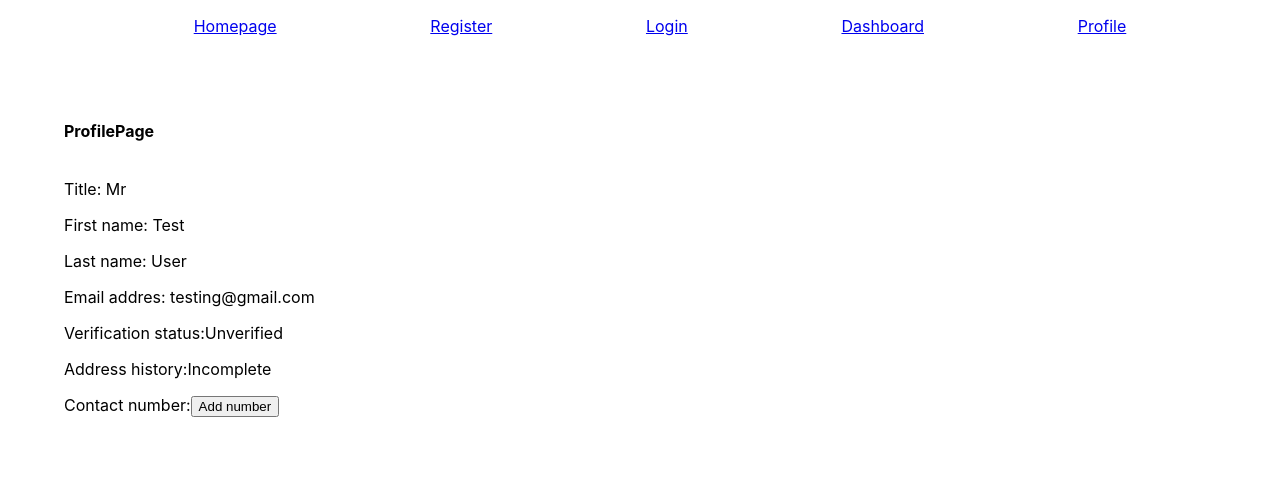
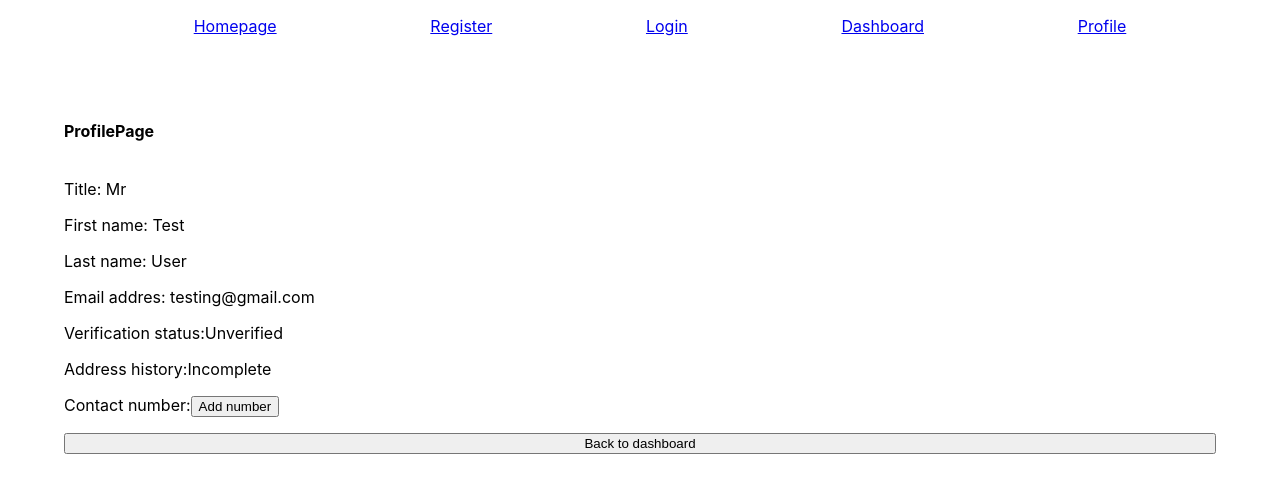
Before and after one commit to hal-alex/factored-mvp, a React (Create React App) app in the folder client/: page /profile in a window 1280 px wide. Shown: the top 492 px of the page. Built offline with nearby package versions, Linux system fonts and the light colour scheme.

Commit message:
added back to dashboard buttons on verification pages

```diff
--- a/client/src/components/AddressHistoryDetails.js
+++ b/client/src/components/AddressHistoryDetails.js
@@ -1,7 +1,10 @@
 import React from 'react'
 import { useGlobalContext } from '../context'
+import { useNavigate } from "react-router-dom"
 
 const AddressHistoryDetails = () => {
+
+    const navigate = useNavigate()
 
     const { userAddressHistory } = useGlobalContext()
 
@@ -24,6 +27,7 @@
                     </div>
                 )
             })}
+            <button onClick={() => navigate("/dashboard")}>Back to dashboard</button>
         </div>
     )
 }
--- a/client/src/pages/IDVerification.js
+++ b/client/src/pages/IDVerification.js
@@ -1,9 +1,11 @@
 import React from 'react'
 import Persona from 'persona'
-import { useEffect } from 'react'
 import { useGlobalContext } from '../context'
+import { useNavigate } from "react-router-dom"
 
 const IDVerification = () => {
+
+    const navigate = useNavigate()
 
     const { userProfileTestData, setUserProfileTestData } = useGlobalContext()
 
@@ -33,6 +35,7 @@
                     ...userProfileTestData,
                     "ifVerified": true
                 })}>Click to change KYC status</button>
+            <button onClick={() => navigate("/dashboard")}>Back to dashboard</button>
         </div>
     )
 }
--- a/client/src/pages/Profile.js
+++ b/client/src/pages/Profile.js
@@ -1,7 +1,10 @@
 import React, { useState } from 'react'
 import { useGlobalContext } from '../context'
+import { useNavigate } from 'react-router-dom'
 
 const ProfilePage = () => {
+
+  const navigate = useNavigate()
 
   const { userProfileTestData, setUserProfileTestData } = useGlobalContext()
   const [showForm, setShowForm] = useState(false)
@@ -50,6 +53,7 @@
           </form>
         }
       </div>
+      <button onClick={() => navigate("/dashboard")}>Back to dashboard</button>
     </div>
   )
 }
```
